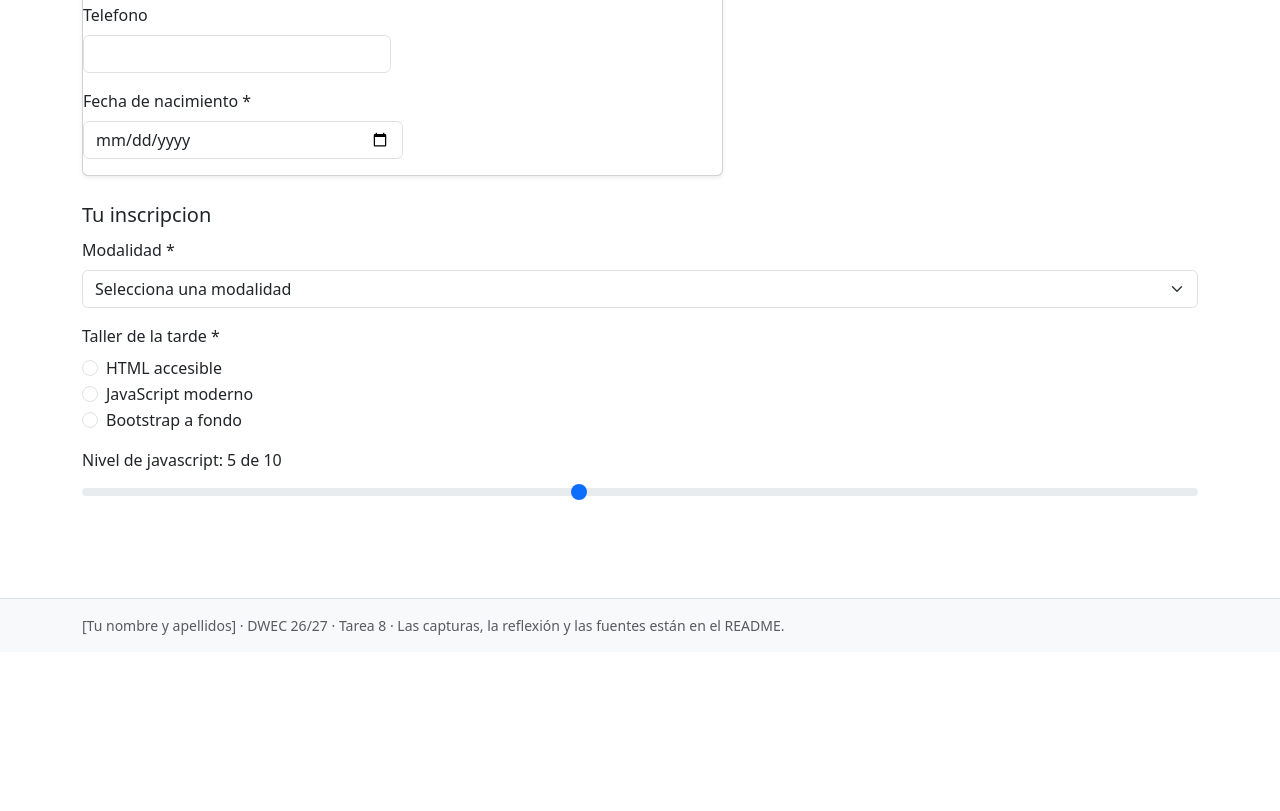
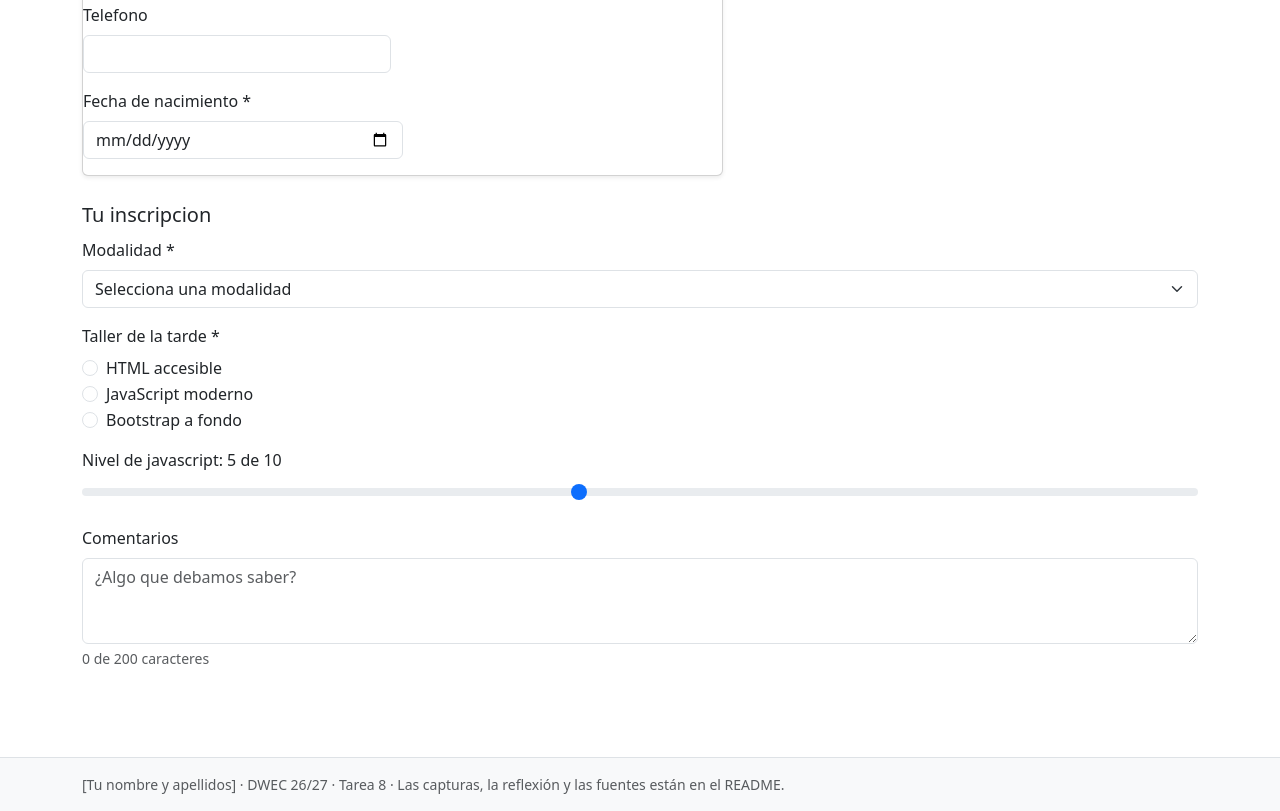
Before and after one commit to Galvezz99/DWEC, a plain HTML site: page tema08/index.html in a window 1280 px wide. Shown: the part 580-1391 px from the top of the page. Before the commit the page ends 1232 px from the top, so only its background shows below. Drawn offline with nearby package versions, Linux system fonts and the light colour scheme.

Commit message:
Agregar campo de comentarios al formulario de inscripción

```diff
--- a/tema08/index.html
+++ b/tema08/index.html
@@ -154,6 +154,11 @@
                 </div>
 
 
+                <div class="mb-3">
+                  <label for="comentarios" class="form-label">Comentarios</label>
+                  <textarea name="comentarios" id="comentarios" class="form-control" rows="3" maxlength="200" placeholder="¿Algo que debamos saber?"></textarea>
+                  <div class="form-text"><span id="contador">0</span> de 200 caracteres</div>
+                </div>
 
 
 
```
